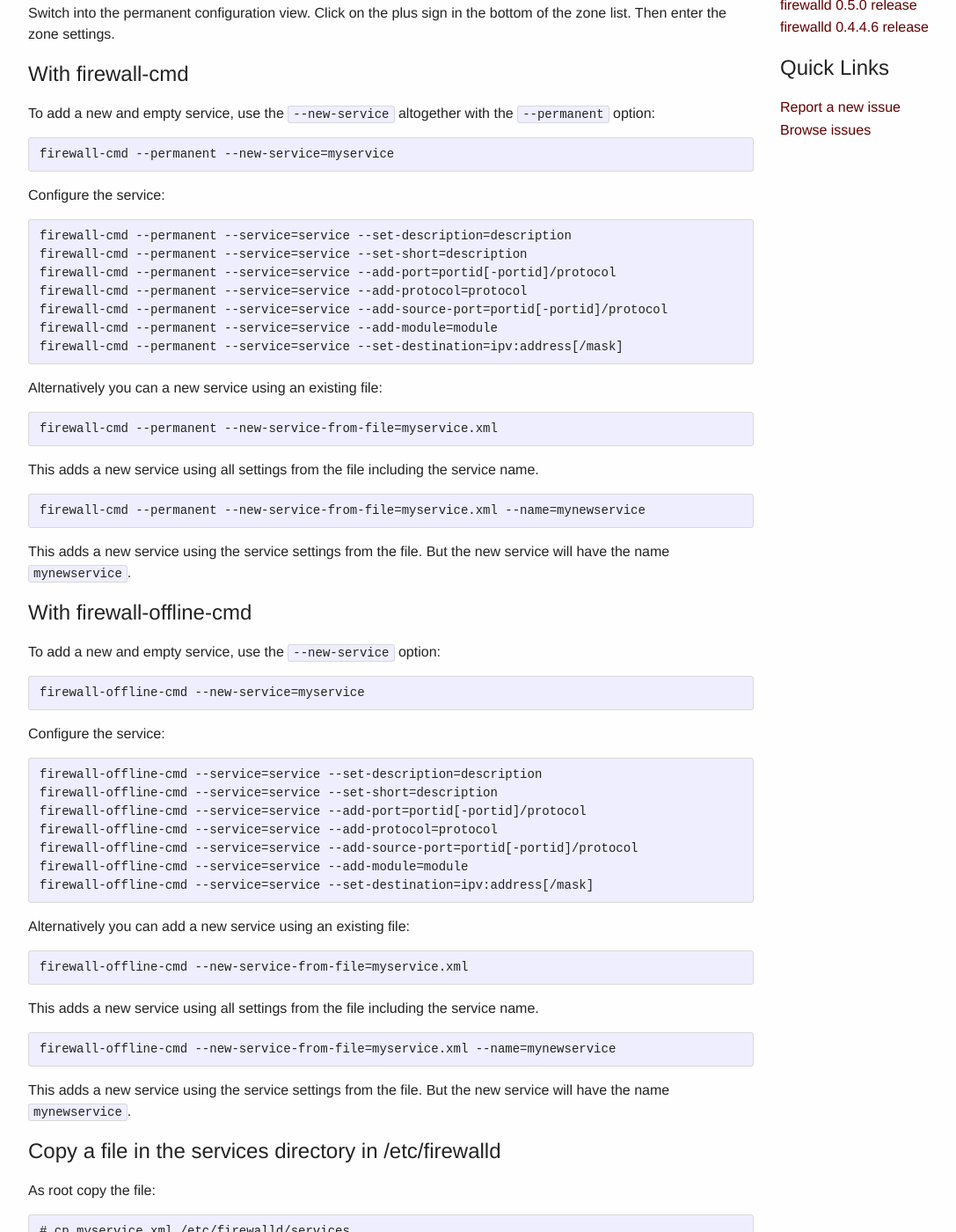
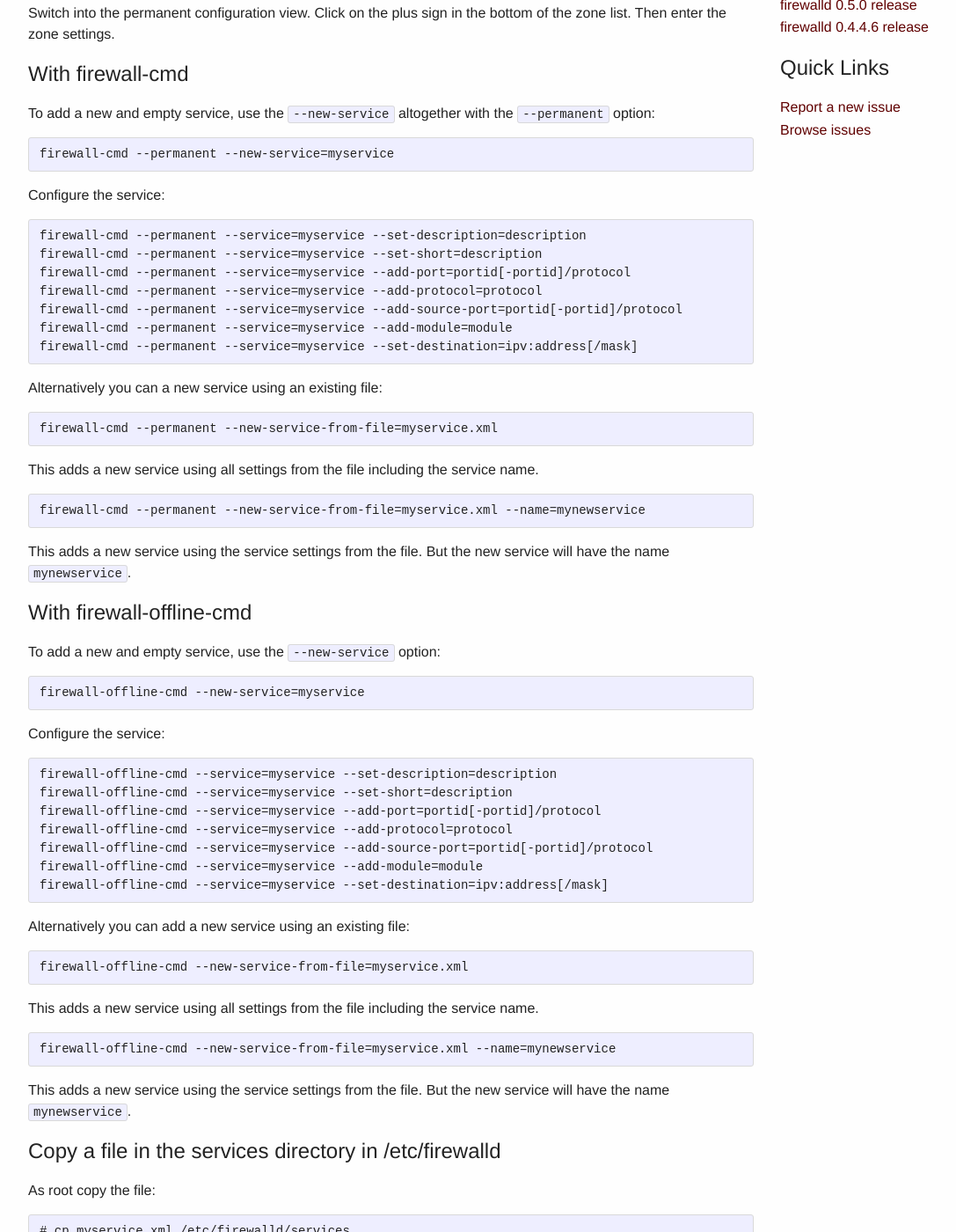
Before and after one commit to firewalld/firewalld.github.io, a Jekyll site: the page built from documentation/howto/add-a-service.md, in a window 1280 px wide and 1400 px high, scrolled down 457 px. Shown: the whole window at 88% size, without its empty margins (38-1125 px from the left). Built offline with Jekyll 4.4.1, drawn with Linux system fonts in a browser that asks for light colours.

Commit message:
documentation: in "Add a Service", s/service/myservice/
Fixes: firewalld/firewalld#338

```diff
--- a/documentation/howto/add-a-service.md
+++ b/documentation/howto/add-a-service.md
@@ -17,13 +17,13 @@
 
 Configure the service:
 
-    firewall-cmd --permanent --service=service --set-description=description
-    firewall-cmd --permanent --service=service --set-short=description
-    firewall-cmd --permanent --service=service --add-port=portid[-portid]/protocol
-    firewall-cmd --permanent --service=service --add-protocol=protocol
-    firewall-cmd --permanent --service=service --add-source-port=portid[-portid]/protocol
-    firewall-cmd --permanent --service=service --add-module=module
-    firewall-cmd --permanent --service=service --set-destination=ipv:address[/mask]
+    firewall-cmd --permanent --service=myservice --set-description=description
+    firewall-cmd --permanent --service=myservice --set-short=description
+    firewall-cmd --permanent --service=myservice --add-port=portid[-portid]/protocol
+    firewall-cmd --permanent --service=myservice --add-protocol=protocol
+    firewall-cmd --permanent --service=myservice --add-source-port=portid[-portid]/protocol
+    firewall-cmd --permanent --service=myservice --add-module=module
+    firewall-cmd --permanent --service=myservice --set-destination=ipv:address[/mask]
 
 Alternatively you can a new service using an existing file:
 
@@ -43,13 +43,13 @@
 
 Configure the service:
 
-    firewall-offline-cmd --service=service --set-description=description
-    firewall-offline-cmd --service=service --set-short=description
-    firewall-offline-cmd --service=service --add-port=portid[-portid]/protocol
-    firewall-offline-cmd --service=service --add-protocol=protocol
-    firewall-offline-cmd --service=service --add-source-port=portid[-portid]/protocol
-    firewall-offline-cmd --service=service --add-module=module
-    firewall-offline-cmd --service=service --set-destination=ipv:address[/mask]
+    firewall-offline-cmd --service=myservice --set-description=description
+    firewall-offline-cmd --service=myservice --set-short=description
+    firewall-offline-cmd --service=myservice --add-port=portid[-portid]/protocol
+    firewall-offline-cmd --service=myservice --add-protocol=protocol
+    firewall-offline-cmd --service=myservice --add-source-port=portid[-portid]/protocol
+    firewall-offline-cmd --service=myservice --add-module=module
+    firewall-offline-cmd --service=myservice --set-destination=ipv:address[/mask]
 
 Alternatively you can add a new service using an existing file:
 
```
